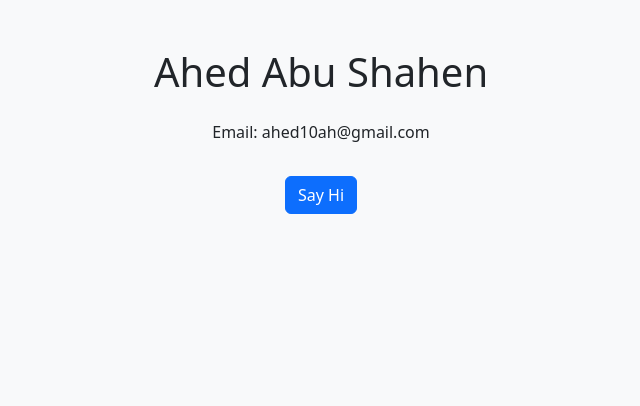
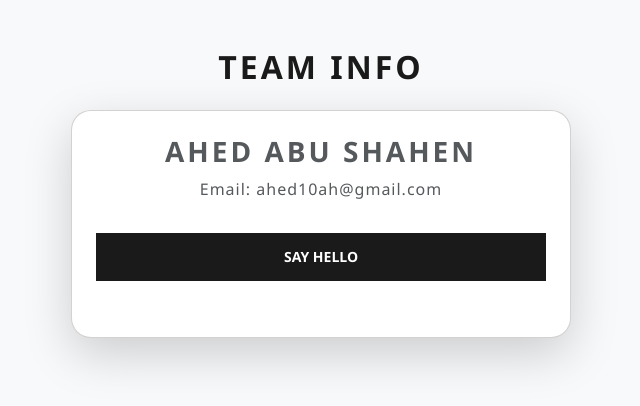
Before and after one commit to Ahedabushahen/FULLSTACKPROJECT, a plain HTML site: page index.html in a window 1280 px wide. Shown: the whole page, without its empty margins (319-959 px from the left). Drawn offline with nearby package versions, Linux system fonts and the light colour scheme.

Commit message:
Added HTML, CSS, JS files with team info and Bootstrap design

```diff
--- a/index.html
+++ b/index.html
@@ -3,23 +3,22 @@
 <head>
   <meta charset="UTF-8" />
   <meta name="viewport" content="width=device-width, initial-scale=1.0" />
-  <title>My Info</title>
-  <link href="https://cdn.jsdelivr.net/npm/bootstrap@5.3.0/dist/css/bootstrap.min.css" rel="stylesheet">
+  <title>Fullstack Project</title>
+  <link rel="stylesheet" href="https://bootswatch.com/5/lux/bootstrap.min.css" />
+  <link rel="stylesheet" href="style.css" />
 </head>
-<body class="bg-light text-center p-5">
-  <div class="container">
-    <h1 class="mb-4">Ahed Abu Shahen</h1>
-    <p>Email: ahed10ah@gmail.com</p>
+<body>
+  <div class="container mt-5 text-center">
+    <h1 class="mb-4">Team Info</h1>
+    <div class="card shadow-lg p-4">
+      <h2>Ahed Abu Shahen</h2>
+      <p>Email: ahed10ah@gmail.com</p>
+
+      <button class="btn btn-primary mt-3" onclick="sayHello()">Say Hello</button>
+      <p id="helloMsg" class="mt-3 text-success"></p>
+    </div>
   </div>
 
-  <button onclick="alert('Welcome Ahed!')" class="btn btn-primary mt-3">Say Hi</button>
-
-
-  <script>
-    setTimeout(() => {
-      document.body.style.backgroundColor = "#d4edda";
-    }, 2000);
-  </script>
-
+  <script src="script.js"></script>
 </body>
 </html>
--- /dev/null
+++ b/script.js
@@ -0,0 +1,5 @@
+// A simple JavaScript action: say hello when the button is clicked
+function sayHello() {
+    const message = "Hello from Ahed Abu Shahen!";
+    document.getElementById("helloMsg").textContent = message;
+  }
--- /dev/null
+++ b/style.css
@@ -0,0 +1,10 @@
+body {
+    background-color: #f8f9fa;
+    font-family: 'Segoe UI', Tahoma, Geneva, Verdana, sans-serif;
+  }
+
+  .card {
+    max-width: 500px;
+    margin: auto;
+    border-radius: 20px;
+  }
```
